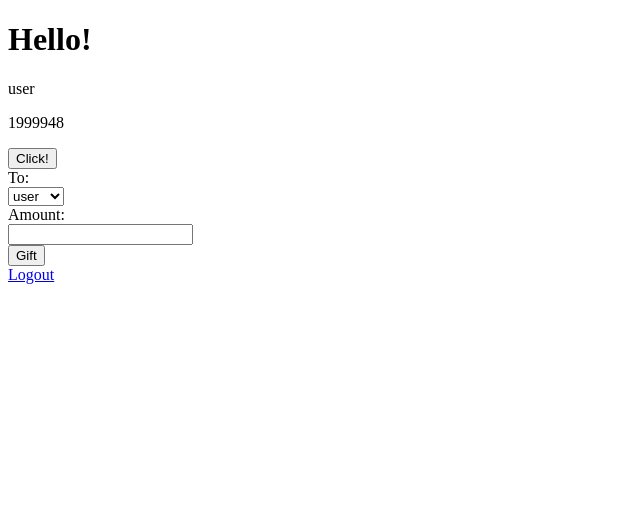
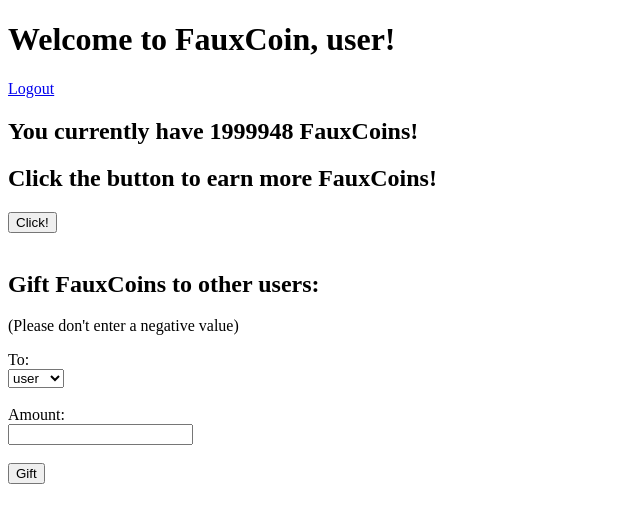
Before and after one commit to robertrantanen/Cyber-Security-2020-project, a Django app: template src/pages/templates/pages/index.html in a window 1280 px wide. Shown: the top 523 px of the page, without its empty margins (0-640 px from the left). Run offline with Django 3.2, Linux system fonts and the light colour scheme; the template is opened without the code that fills it: values that come from a table or form of the project are taken from there, others are empty; a user stored in the database is signed in; data comes from the database, SQL or seed files in the repository; both versions use the stored data as it was after the commit; parts of the project's set-up code (start-up, migrations or seed data) failed here and were passed over.

Commit message:
flavor text for software

```diff
--- a/src/pages/templates/pages/index.html
+++ b/src/pages/templates/pages/index.html
@@ -1,19 +1,26 @@
 <!DOCTYPE html>
 <html xmlns="http://www.w3.org/1999/xhtml">
     <head>
-        <title>Hello</title>
+        <title>FauxCoin</title>
     </head>
 
     <body>
-        <h1>Hello!</h1>
+        <h1>Welcome to FauxCoin, {{user.username}}!</h1>
 
-        <p>{{user.username}}</p>
+        <div><a href="/logout">Logout</a></div>
 
-        <p>{{user.account.coins}}</p>
+        <h2>You currently have {{user.account.coins}} FauxCoins!</h2>
+
+        <h2>Click the button to earn more FauxCoins!</h2>
 
         <form id='add' action='add/' method="POST">
             <input type="submit" value="Click!"/>
         </form>
+
+        <br>
+
+        <h2>Gift FauxCoins to other users:</h2>
+        <p>(Please don't enter a negative value)</p>
 
         <form id='gift' action='gift/' method="POST">
             <span>To:</span><br/>
@@ -23,13 +30,16 @@
 			{% endfor %}
             </select><br/>
 
+            <br>
+
             <span>Amount:</span><br/>
             <input type="number" name="amount"/><br/>
+
+            <br>
 
             <input type="submit" value="Gift"/>
         </form>
 
-        <div><a href="/logout">Logout</a></div>
 
     </body>
 </html>
--- a/src/pages/templates/pages/signup.html
+++ b/src/pages/templates/pages/signup.html
@@ -1,4 +1,5 @@
-<h2>Sign up</h2>
+<h1>Welcome to FauxCoin!</h1>
+<h2>Create an account</h2>
 <form method="post">
   {% csrf_token %}
   {{ form.as_p }}
```
Also changed, not shown: src/pages/templates/pages/login.html (+9 -1 lines), src/db.sqlite3.
